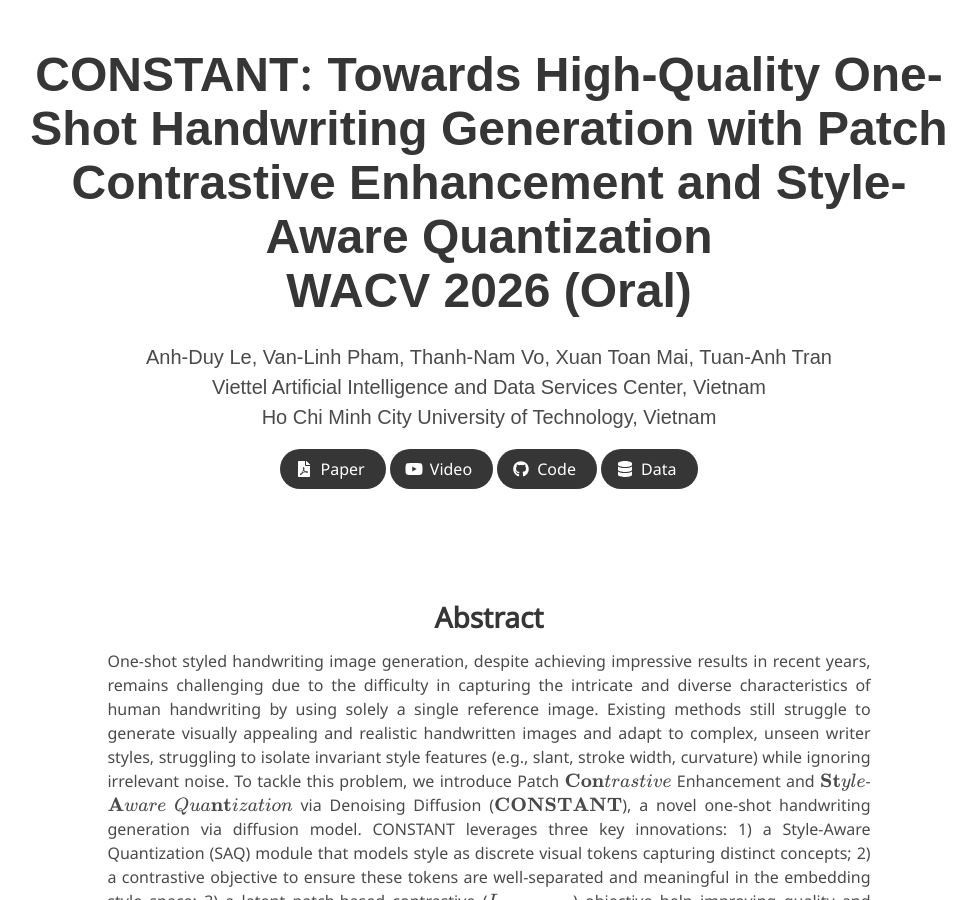
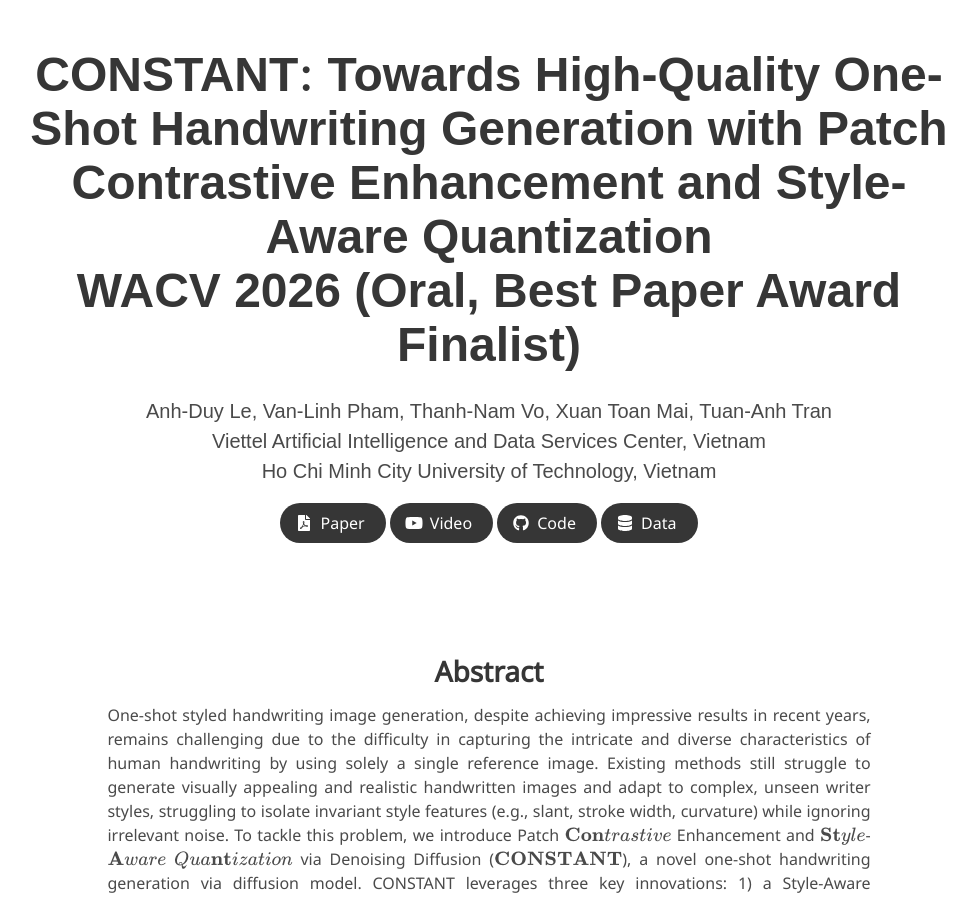
Before and after one commit to duylebkHCM/constant_website, a Jekyll site: the page built from index.md, in a window 1280 px wide and 900 px high. Shown: the whole window, without its empty margins (151-1127 px from the left). Built offline with Jekyll 4.4.1, drawn with Linux system fonts in a browser that asks for light colours; some web fonts are replaced.

Commit message:
Fix project buttons and add award to heading
- Paper -> arXiv, Video -> YouTube demo, Data -> resources Drive folder
  (previously all pointed to the GitHub repo)
- Heading: WACV 2026 (Oral, Best Paper Award Finalist)

Co-Authored-By: Claude Opus 5.5 <noreply@anthropic.com>

```diff
--- a/index.md
+++ b/index.md
@@ -2,15 +2,15 @@
 layout: project_page
 permalink: /
 
-title: CONSTANT$:$ Towards High-Quality One-Shot Handwriting Generation with Patch Contrastive Enhancement and Style-Aware Quantization<br>WACV 2026 (Oral)
+title: CONSTANT$:$ Towards High-Quality One-Shot Handwriting Generation with Patch Contrastive Enhancement and Style-Aware Quantization<br>WACV 2026 (Oral, Best Paper Award Finalist)
 authors:
     Anh-Duy Le, Van-Linh Pham, Thanh-Nam Vo, Xuan Toan Mai, Tuan-Anh Tran
 affiliations:
     Viettel Artificial Intelligence and Data Services Center, Vietnam<br>Ho Chi Minh City University of Technology, Vietnam
-paper: https://github.com/duylebkHCM/CONSTANT
-video: https://github.com/duylebkHCM/CONSTANT
+paper: https://arxiv.org/abs/2603.07543
+video: https://www.youtube.com/watch?v=UZCcP25-KLk
 code: https://github.com/duylebkHCM/CONSTANT
-data: https://github.com/duylebkHCM/CONSTANT
+data: https://drive.google.com/drive/folders/1xpMceSRqbcRKcson7LIrISdPbC1srPDo?usp=drive_link
 ---
 
 <!-- Using HTML to center the abstract -->
```
